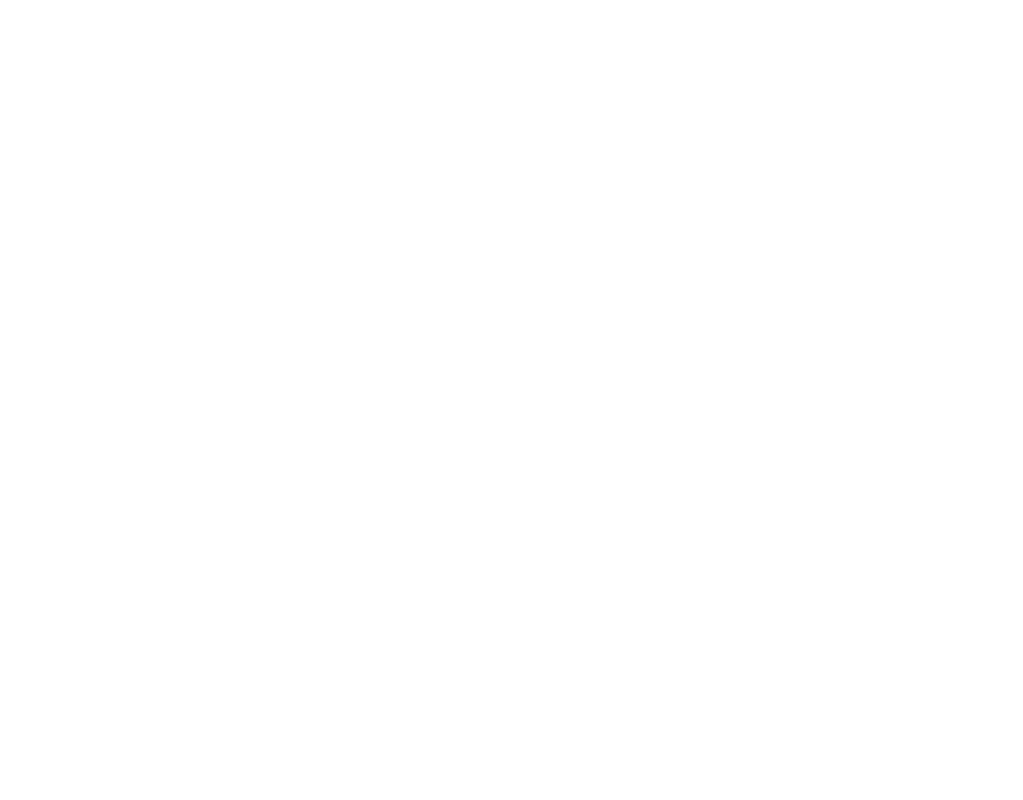
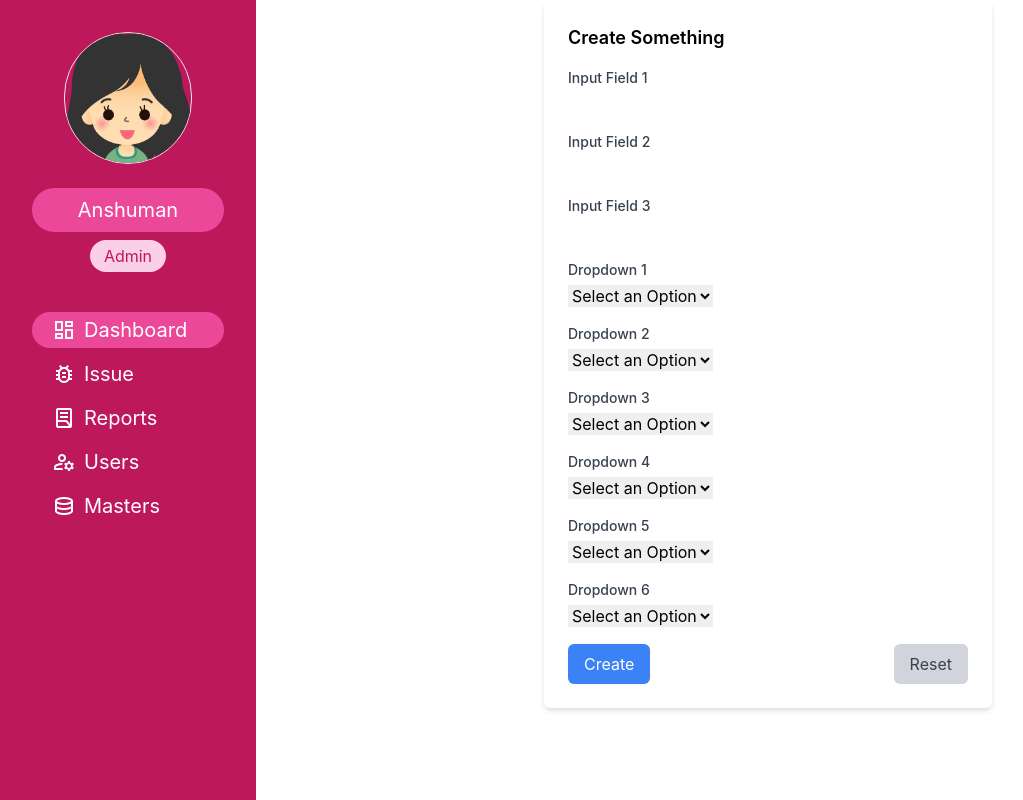
Before and after one commit to i-shivamt/snapbug-cli, an Angular app: page /create in a window 1280 px wide. Before the commit this address led to /. Shown: the top 800 px of the page, without its empty margins (0-1023 px from the left). Built offline with nearby package versions, Linux system fonts and the light colour scheme; no server answers.

Commit message:
Feat-interceptor

```diff
--- a/src/app/app.config.ts
+++ b/src/app/app.config.ts
@@ -3,8 +3,9 @@ import { provideRouter } from '@angular/router';
 
 import { routes } from './app.routes';
 import { BrowserModule, provideClientHydration } from '@angular/platform-browser';
-import { HttpClient, HttpClientModule , HttpHandler, provideHttpClient, withFetch } from '@angular/common/http';
+import { HttpClient, HttpClientModule , HttpHandler, provideHttpClient, withFetch, withInterceptors } from '@angular/common/http';
+import { AuthInterceptorService } from '../services/auth-interceptor.service';
 
 export const appConfig: ApplicationConfig = {
-  providers: [provideRouter(routes), provideHttpClient(withFetch()),]
+  providers: [provideRouter(routes), provideHttpClient(withFetch(),withInterceptors([AuthInterceptorService])),]
 };
--- a/src/app/app.routes.ts
+++ b/src/app/app.routes.ts
@@ -2,6 +2,7 @@ import { Routes } from '@angular/router';
 import { TestComponent } from '../components/test/test.component';
 import { LoginComponent } from '../components/login/login.component';
 import { SidenavComponent } from '../components/sidenav/sidenav.component';
+import { CreateIssueComponent } from '../components/create-issue/create-issue.component';
 
 export const routes: Routes = [
   {
@@ -18,8 +19,8 @@ export const routes: Routes = [
     component: SidenavComponent,
     children:[
       {
-        path:"test",
-        component:TestComponent
+        path:"create",
+        component:CreateIssueComponent
       }
     ]
   },
--- /dev/null
+++ b/src/components/create-issue/create-issue.component.html
@@ -0,0 +1,31 @@
+<div class="max-w-md mx-auto bg-white p-6 rounded-md shadow-md">
+    <h2 class="text-lg font-semibold mb-4">Create Something</h2>
+    <form [formGroup]="form" (ngSubmit)="onSubmit()">
+        <!-- Text Inputs -->
+        <div class="mb-4" *ngFor="let field of ['input1', 'input2', 'input3']; let i = index">
+            <label [for]="field" class="block text-sm font-medium text-gray-700 mb-1">Input Field {{i + 1}}</label>
+            <input type="text" [id]="field" formControlName="{{field}}" class="form-input" required>
+            <div *ngIf="form.get(field)?.errors?.['required'] && form.get(field)?.touched" class="text-red-500 text-xs">
+                Field is required
+            </div>
+        </div>
+        <!-- Dropdown Selections -->
+        <div class="mb-4" *ngFor="let dropdown of ['dropdown1', 'dropdown2', 'dropdown3', 'dropdown4', 'dropdown5', 'dropdown6']; let i = index">
+            <label [for]="dropdown" class="block text-sm font-medium text-gray-700 mb-1">Dropdown {{i + 1}}</label>
+            <select [id]="dropdown" formControlName="{{dropdown}}" class="form-select">
+                <option value="">Select an Option</option>
+                <option value="option1">Option 1</option>
+                <option value="option2">Option 2</option>
+                <option value="option3">Option 3</option>
+            </select>
+            <div *ngIf="form.get(dropdown)?.errors?.['required'] && form.get(dropdown)?.touched" class="text-red-500 text-xs">
+                Selection is required
+            </div>
+        </div>
+        <!-- Buttons -->
+        <div class="flex justify-between">
+            <button type="submit" class="bg-blue-500 text-white px-4 py-2 rounded-md hover:bg-blue-600 focus:outline-none focus:bg-blue-600" [disabled]="form.invalid">Create</button>
+            <button type="button" (click)="onReset()" class="bg-gray-300 text-gray-700 px-4 py-2 rounded-md hover:bg-gray-400 focus:outline-none focus:bg-gray-400">Reset</button>
+        </div>
+    </form>
+</div>
--- /dev/null
+++ b/src/components/create-issue/create-issue.component.ts
@@ -0,0 +1,52 @@
+import { CommonModule } from '@angular/common';
+import { Component } from '@angular/core';
+import {
+  FormControl,
+  FormGroup,
+  ReactiveFormsModule,
+  Validators,
+} from '@angular/forms';
+import { IssueService } from '../../services/issue.service';
+
+@Component({
+  selector: 'app-create-issue',
+  standalone: true,
+  imports: [ReactiveFormsModule,CommonModule, ],
+  templateUrl: './create-issue.component.html',
+  styleUrl: './create-issue.component.css',
+})
+export class CreateIssueComponent {
+  form: FormGroup;
+
+  constructor(private issueService:IssueService) {
+    this.form = new FormGroup({
+      // Text inputs
+      input1: new FormControl('', Validators.required),
+      input2: new FormControl('', Validators.required),
+      input3: new FormControl('', Validators.required),
+      // Dropdowns
+      dropdown1: new FormControl('', Validators.required),
+      dropdown2: new FormControl('', Validators.required),
+      dropdown3: new FormControl('', Validators.required),
+      dropdown4: new FormControl('', Validators.required),
+      dropdown5: new FormControl('', Validators.required),
+      dropdown6: new FormControl('', Validators.required),
+    });
+  }
+
+  ngOnInit(): void {
+
+    this.issueService.getModule().subscribe((res)=>{
+      debugger
+      console.log(res);
+    })
+  }
+
+  onSubmit() {
+    console.log('Form Data:', this.form.value);
+  }
+
+  onReset() {
+    this.form.reset();
+  }
+}
--- a/src/components/login/login.component.ts
+++ b/src/components/login/login.component.ts
@@ -33,7 +33,7 @@ export class LoginComponent {
         console.log('login sucessfull');
         this.loginResponse = response;
         localStorage.setItem('token', this.loginResponse.token);
-        this.router.navigateByUrl("/test")
+        this.router.navigateByUrl("/create")
       });
   }
 }
--- /dev/null
+++ b/src/services/auth-interceptor.service.ts
@@ -0,0 +1,17 @@
+import { Injectable } from '@angular/core';
+import {
+  HttpInterceptorFn
+} from '@angular/common/http';
+
+export const AuthInterceptorService :HttpInterceptorFn = (req, next) =>  {
+
+    const request = req.clone({
+      setHeaders: {
+        'Content-Type': 'application/json; charset=utf-8',
+        Accept: 'application/json',
+        Authorization: `Bearer ${localStorage.getItem('token')}`,
+      },
+    });
+
+    return next(request);
+  }
--- a/src/services/auth.service.ts
+++ b/src/services/auth.service.ts
@@ -3,9 +3,7 @@ import { LoginResponse } from '../interface/login-response';
 import { Observable } from 'rxjs';
 import { HttpClient } from '@angular/common/http';
 
-@Injectable({
-  providedIn: 'root',
-})
+@Injectable()
 export class AuthService {
   SPIRNG_SERVER_URI = 'http://localhost:3001/api/v1';
   constructor(private http: HttpClient) {}
--- /dev/null
+++ b/src/services/issue.service.ts
@@ -0,0 +1,21 @@
+import { HttpClient } from '@angular/common/http';
+import { Injectable } from '@angular/core';
+import { Modules } from '../interface/modules';
+import { Submodule } from '../interface/submodule';
+import { Observable } from 'rxjs/internal/Observable';
+
+@Injectable({ providedIn: 'root' })
+export class IssueService {
+  SPIRNG_SERVER_URI = 'http://localhost:3001/api/v1';
+  constructor(private http: HttpClient) {}
+
+  getModule() {
+    return this.http.get<[Modules]>(`${this.SPIRNG_SERVER_URI}/module`);
+  }
+
+  getSubModule(moduleId: number) {
+    return this.http.get<[Submodule]>(
+      `${this.SPIRNG_SERVER_URI}/submodule/${moduleId}`
+    );
+  }
+}
```
Also changed, not shown: src/components/create-issue/create-issue.component.css (added), 2 other files (tests, documents, lock files or other folders).
